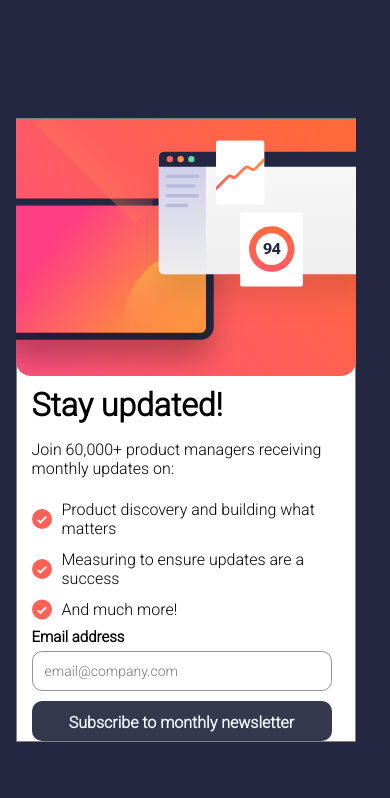
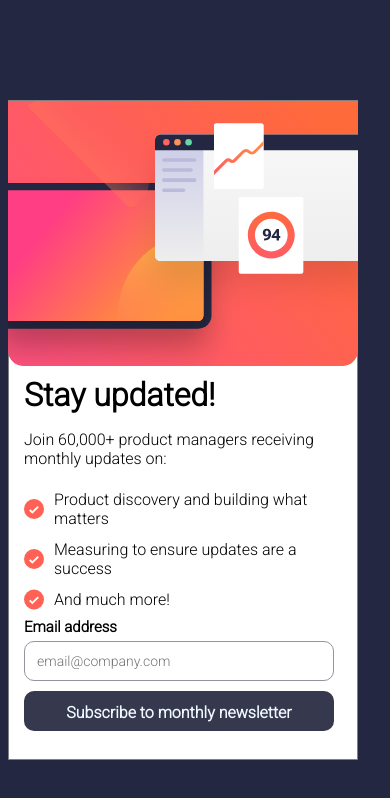
Before and after one commit to Abr6764/NewsletterLoginPage, a plain HTML site: page index.html in a window 390 px wide. Drawn offline with Linux system fonts and the light colour scheme.

Commit message:
Update index.css

```diff
--- a/index.css
+++ b/index.css
@@ -61,6 +61,7 @@ input:hover{
 @media screen and (min-width:280px) and (max-width:991px){
     body{
         width:355px;
+        justify-content:flex-start;
     }
     #main{
         display:flex;
@@ -68,7 +69,8 @@ input:hover{
         justify-content: flex-start;
         align-items:center;
         border : 1px solid grey;
-        width : 340px;
+        width : 350px;
+        height:660px;
         background-color: hsl(0, 0%, 100%);
 
     }
@@ -77,7 +79,7 @@ input:hover{
 
     }
     .mobile_img img{
-        width:340px;
+        width:350px;
         background-size: cover;
     }
 
@@ -109,7 +111,7 @@ input:hover{
         display:none;
     }
     #email{
-        width:300px;
+        width:310px;
         height:40px;
         border-radius: 10px;
         padding-left: 12px;
@@ -117,7 +119,7 @@ input:hover{
     }
     #subscribe_btn{
         height:40px;
-        width:300px;
+        width:310px;
         color:aliceblue;
         background-color: hsl(235, 18%, 26%);
         font-size: 16px;
@@ -134,15 +136,15 @@ input:hover{
         justify-content: flex-start;
         gap:15px;
         background-color: white;
-        width : 320px;
+        width : 350px;
         padding:100px 30px ;
 
     }
     #success_msg img{
-        width:50px;
+        width:60px;
     }
     #greetings{
-        font-size: 30px;
+        font-size: 40px;
         font-weight: 800;
     }
     #success_msg p{
```
